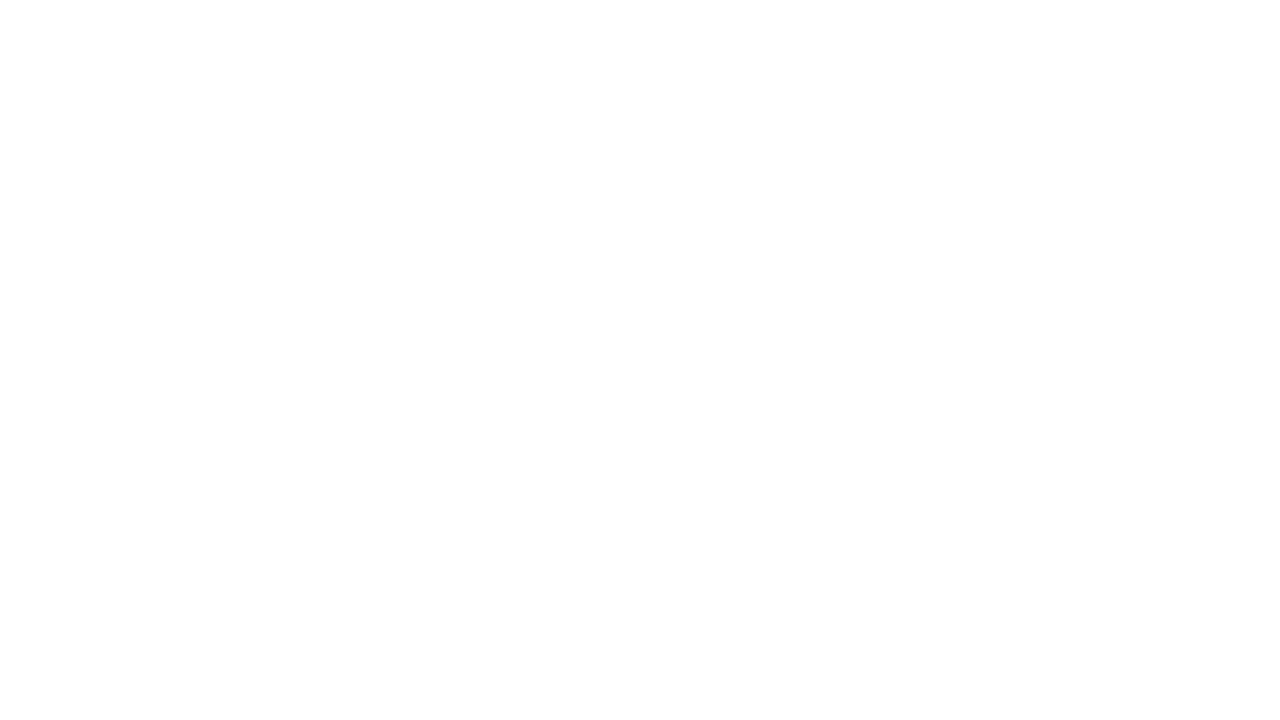
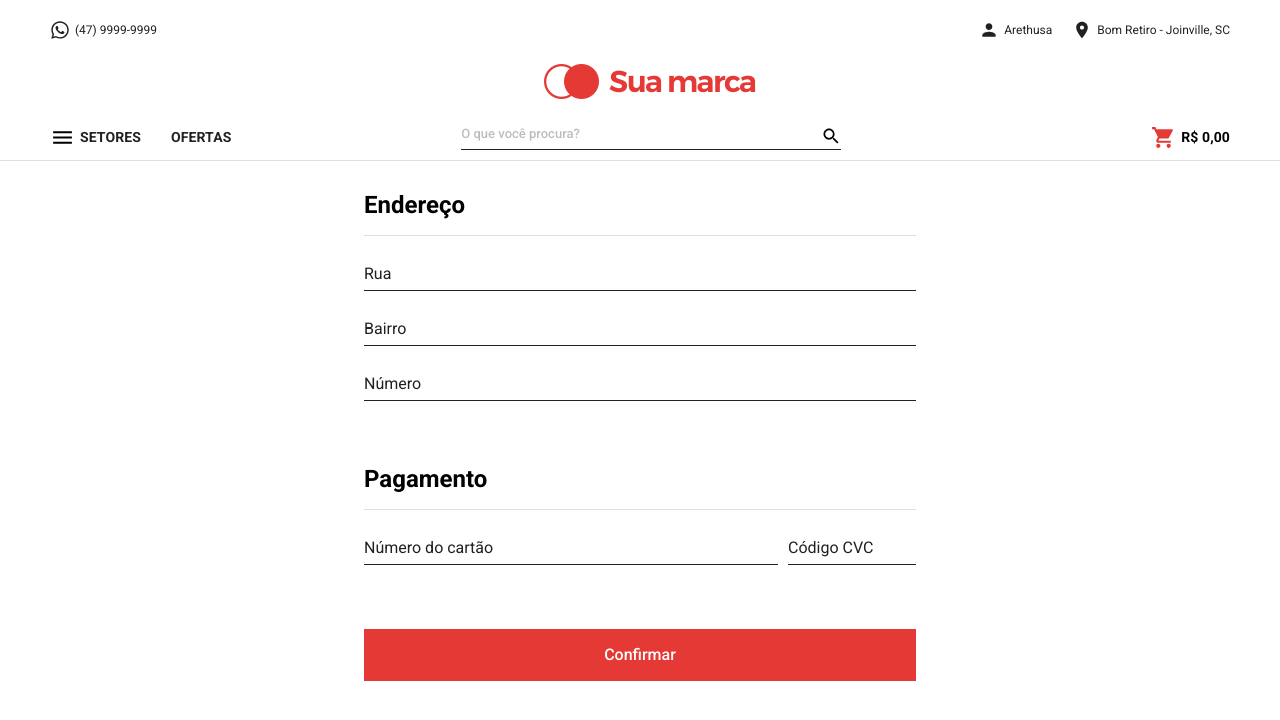
Before and after one commit to StefanoSaffran/desafio-mercos, a React (Create React App) app: page /checkout in a window 1280 px wide. Shown: the top 720 px of the page. Built offline with nearby package versions, Linux system fonts and the light colour scheme.

Commit message:
feat: add checkout page

```diff
--- a/package.json
+++ b/package.json
@@ -20,8 +20,10 @@
     "react": "^16.13.1",
     "react-dom": "^16.13.1",
     "react-icons": "^3.10.0",
+    "react-number-format": "^4.4.1",
     "react-router-dom": "^5.2.0",
     "react-scripts": "3.4.3",
+    "react-toastify": "^6.0.8",
     "styled-components": "^5.1.1",
     "typescript": "~3.7.2"
   },
--- a/src/App.tsx
+++ b/src/App.tsx
@@ -1,5 +1,6 @@
 import React, { FC } from 'react';
 import { BrowserRouter as Router } from 'react-router-dom';
+import { ToastContainer } from 'react-toastify';
 
 import GlobalStyle from './styles/global';
 
@@ -11,6 +12,7 @@
     <AppProvider>
       <GlobalStyle />
       <Routes />
+      <ToastContainer autoClose={3500} />
     </AppProvider>
   </Router>
 );
--- a/src/components/CartItem/styles.ts
+++ b/src/components/CartItem/styles.ts
@@ -88,14 +88,17 @@
     border: 1px solid var(--color-border);
     border-radius: 5px;
 
-    svg {
-      path {
+    > button {
+      background: none;
+      height: 22px;
+
+      svg path {
         color: var(--color-text-banner);
       }
     }
 
-    span + svg {
-      path {
+    span + button {
+      svg path {
         color: var(--color-primary);
       }
     }
--- a/src/components/Header/index.tsx
+++ b/src/components/Header/index.tsx
@@ -1,4 +1,4 @@
-import React from 'react';
+import React, { FC } from 'react';
 import { FaWhatsapp } from 'react-icons/fa';
 import { MdPlace, MdPerson, MdMenu, MdShoppingCart } from 'react-icons/md';
 
@@ -8,7 +8,11 @@
 
 import { Container, Content, Info, User, Nav, SearchContainer } from './styles';
 
-const Header: React.FC = () => {
+interface IProps {
+  total: string;
+}
+
+const Header: FC<IProps> = ({ total }) => {
   return (
     <Container>
       <Content>
@@ -36,12 +40,12 @@
 
           <SearchContainer>
             <img src={logo} alt="Logo empresa" />
-            <Input name="search" placeholder="O que você procura?" />
+            <Input icon name="search" placeholder="O que você procura?" />
           </SearchContainer>
 
           <div>
             <MdShoppingCart size={25} />
-            R$ 62,50
+            {total}
           </div>
         </Nav>
       </Content>
--- a/src/components/Header/styles.ts
+++ b/src/components/Header/styles.ts
@@ -72,6 +72,7 @@
     align-items: center;
 
     > a {
+      display: none;
       color: var(--color-text-primary);
       text-transform: uppercase;
     }
@@ -94,6 +95,14 @@
       color: var(--color-primary);
     }
   }
+
+  @media (min-width: 740px) {
+    > div {
+      > a {
+        display: block;
+      }
+    }
+  }
 `;
 
 export const SearchContainer = styled.div`
--- a/src/components/Input/index.tsx
+++ b/src/components/Input/index.tsx
@@ -1,17 +1,21 @@
 import React, { InputHTMLAttributes, FC } from 'react';
 import { IoMdSearch } from 'react-icons/io';
+import NumberFormat from 'react-number-format';
 
 import { Container } from './styles';
 
 interface IInputProps extends InputHTMLAttributes<HTMLInputElement> {
   name: string;
+  label?: string;
+  icon?: boolean;
 }
 
-const Input: FC<IInputProps> = ({ name, ...rest }) => {
+const Input: FC<IInputProps> = ({ name, label, icon, ...rest }) => {
   return (
     <Container>
-      <input id={name} {...rest} />
-      <IoMdSearch size={20} />
+      <input id={name} name={name} {...rest} />
+      {label && <label htmlFor={name}>{label}</label>}
+      {icon && <IoMdSearch size={20} />}
     </Container>
   );
 };
--- a/src/components/Input/styles.ts
+++ b/src/components/Input/styles.ts
@@ -4,6 +4,10 @@
   position: relative;
   display: flex;
   width: 100%;
+
+  & + div {
+    margin-top: 1.6rem;
+  }
 
   input {
     width: 100%;
@@ -18,6 +22,22 @@
     font-weight: 500;
   }
 
+  > input ~ label {
+    position: absolute;
+    top: 12px;
+    left: 0;
+    color: var(--color-text-primary);
+    transition: 0.4s;
+    pointer-events: none;
+  }
+
+  > input:focus ~ label,
+  > input:valid ~ label {
+    transform: translateY(-24px);
+    font-size: 0.8em;
+    letter-spacing: 0.1em;
+  }
+
   svg {
     position: absolute;
     right: 0;
--- /dev/null
+++ b/src/pages/Checkout/index.tsx
@@ -0,0 +1,169 @@
+import React, { FC, useState, useCallback, FormEvent } from 'react';
+import { useHistory } from 'react-router-dom';
+import { toast } from 'react-toastify';
+import NumberFormat from 'react-number-format';
+
+import Header from '../../components/Header';
+import Input from '../../components/Input';
+
+import { useCart } from '../../context/cart';
+import { formatNumber } from '../../utils/format';
+
+import { Container } from './styles';
+import api from '../../services/api';
+
+const Checkout: FC = () => {
+  const [street, setStreet] = useState('');
+  const [neighborhood, setNeighborhood] = useState('');
+  const [addressNumber, setAddressNumber] = useState('');
+  const [cardNumber, setCardNumber] = useState('');
+  const [cvc, setCvc] = useState('');
+
+  const history = useHistory();
+
+  const { products, totalPrice } = useCart();
+
+  const handleChangeValue = useCallback(async (values, field) => {
+    if (field === 'cvc') {
+      setCvc(values.value);
+      return;
+    }
+
+    setCardNumber(values.value);
+  }, []);
+
+  const handleSubmit = useCallback(
+    async (event: FormEvent) => {
+      event.preventDefault();
+
+      try {
+        const itens = products.map(({ id, quantidade, observacao }) => ({
+          id,
+          quantidade,
+          observacao,
+        }));
+
+        /*     const config = {
+        headers: {
+          'Content-Type': 'application/json',
+          'Access-Control-Allow-Origin': '*',
+        },
+      }; */
+
+        const data = {
+          itens,
+          endereco: {
+            rua: street,
+            bairro: neighborhood,
+            numero: addressNumber,
+          },
+          cartao: {
+            numero: cardNumber,
+            cvc,
+          },
+        };
+
+        await api.post('carrinho', data);
+
+        toast.success(
+          'Compra finalizada! Obrigado pela preferência, volte sempre!',
+          {
+            position: 'top-right',
+            hideProgressBar: false,
+            closeOnClick: true,
+            pauseOnHover: true,
+            draggable: true,
+            progress: undefined,
+          },
+        );
+      } catch (error) {
+        toast.error('Ocorreu um erro no servidor, tente novamente!', {
+          position: 'top-right',
+          hideProgressBar: false,
+          closeOnClick: true,
+          pauseOnHover: true,
+          draggable: true,
+          progress: undefined,
+        });
+      }
+    },
+    [addressNumber, cardNumber, cvc, neighborhood, products, street],
+  );
+
+  return (
+    <Container>
+      <Header total={formatNumber(totalPrice)} />
+
+      <form onSubmit={handleSubmit}>
+        <fieldset>
+          <legend>Endereço</legend>
+
+          <Input
+            required
+            name="street"
+            label="Rua"
+            value={street}
+            onChange={({ target }) => setStreet(target.value)}
+          />
+          <Input
+            required
+            name="neighborhood"
+            label="Bairro"
+            value={neighborhood}
+            onChange={({ target }) => setNeighborhood(target.value)}
+          />
+          <Input
+            required
+            type="number"
+            name="number"
+            label="Número"
+            value={addressNumber}
+            onChange={({ target }) => setAddressNumber(target.value)}
+          />
+        </fieldset>
+
+        <fieldset>
+          <legend>Pagamento</legend>
+
+          <div>
+            <div>
+              <NumberFormat
+                required
+                autoComplete="off"
+                id="cartao"
+                name="cartao"
+                allowNegative={false}
+                format="#### #### #### ####"
+                mask="_"
+                value={cardNumber}
+                onValueChange={values => handleChangeValue(values, 'card')}
+              />
+              <label htmlFor="cartao">Número do cartão</label>
+            </div>
+
+            <div>
+              <NumberFormat
+                required
+                id="cvc"
+                name="cvc"
+                autoComplete="off"
+                allowNegative={false}
+                label="Código CVC"
+                format="###"
+                value={cvc}
+                onValueChange={values => handleChangeValue(values, 'cvc')}
+              />
+              <label htmlFor="cvc">Código CVC</label>
+            </div>
+          </div>
+        </fieldset>
+
+        <div>
+          <button type="submit">Confirmar</button>
+        </div>
+      </form>
+    </Container>
+  );
+};
+
+export default Checkout;
--- /dev/null
+++ b/src/pages/Checkout/styles.ts
@@ -0,0 +1,94 @@
+import styled from 'styled-components';
+
+export const Container = styled.div`
+  height: 100%;
+  width: 100%;
+  margin-bottom: 40px;
+
+  > form {
+    height: 100%;
+    width: min(100%, 600px);
+
+    margin: 3rem auto 0;
+
+    > fieldset {
+      border: 0;
+      padding: 0 2.4rem;
+
+      > legend {
+        font: bold 2.4rem Roboto;
+        width: 100%;
+
+        margin-bottom: 1.6rem;
+        padding-bottom: 1.6rem;
+        border-bottom: 1px solid var(--color-border);
+        display: flex;
+        align-items: center;
+        justify-content: space-between;
+      }
+
+      > div {
+        display: flex;
+
+        > div {
+          position: relative;
+          display: flex;
+          width: 75%;
+
+          & + div {
+            flex: 1;
+            margin-left: 10px;
+          }
+
+          > input {
+            width: 100%;
+            flex: 1;
+            -moz-appearance: none;
+            -webkit-appearance: none;
+            appearance: none;
+            padding: 12px 20px 6px 0;
+            border: none;
+            border-bottom: 1px solid var(--color-text-primary);
+            background-color: transparent;
+            font-weight: 500;
+          }
+
+          > input ~ label {
+            position: absolute;
+            top: 12px;
+            left: 0;
+            color: var(--color-text-primary);
+            transition: 0.4s;
+            pointer-events: none;
+          }
+
+          > input:focus ~ label,
+          > input:valid ~ label {
+            transform: translateY(-24px);
+            font-size: 0.8em;
+            letter-spacing: 0.1em;
+          }
+        }
+      }
+    }
+
+    > fieldset + fieldset {
+      margin-top: 6.4rem;
+    }
+
+    > div {
+      width: 100%;
+      padding: 6.4rem 2.4rem;
+
+      > button {
+        background: var(--color-primary);
+        color: #fff;
+        font-weight: 500;
+        width: 100%;
+        padding: 16px;
+        margin: 0 auto;
+        text-align: center;
+      }
+    }
+  }
+`;
--- a/src/routes/index.tsx
+++ b/src/routes/index.tsx
@@ -2,10 +2,12 @@
 import { Route, Switch } from 'react-router-dom';
 
 import Dashboard from '../pages/Dashboard';
+import Checkout from '../pages/Checkout';
 
 const Routes: React.FC = () => (
   <Switch>
     <Route exact path="/" component={Dashboard} />
+    <Route exact path="/checkout" component={Checkout} />
   </Switch>
 );
 
--- a/src/styles/global.ts
+++ b/src/styles/global.ts
@@ -1,4 +1,6 @@
 import { createGlobalStyle } from 'styled-components';
+
+import 'react-toastify/dist/ReactToastify.css';
 
 export default createGlobalStyle`
   :root {
@@ -35,7 +37,15 @@
     -moz-osx-font-smoothing: grayscale !important;
     background: var(--color-background);
     transition: all 0.08s ease-in-out;
+  }
 
+  input:-webkit-autofill,
+  input:-webkit-autofill:hover,
+  input:-webkit-autofill:focus,
+  input:-webkit-autofill:active  {
+    -webkit-box-shadow: 0 0 0px 1000px var(--color-background) inset;
+    -webkit-transition: "color 9999s ease-out, background-color 9999s ease-out";
+    -webkit-transition-delay: 9999s;
   }
 
   body, input, button, textarea, input::placeholder, textarea::placeholder {
```
Also changed, not shown: src/components/CartItem/index.tsx (+31 -10 lines), 1 other file (tests, documents, lock files or other folders).
